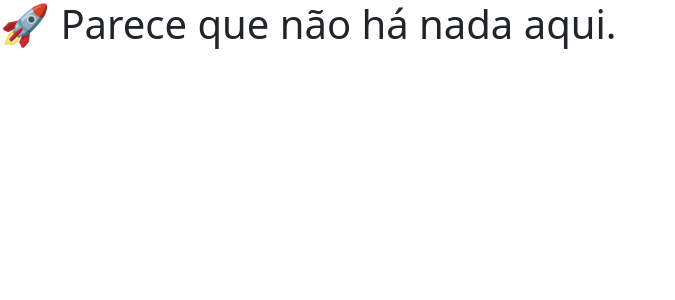
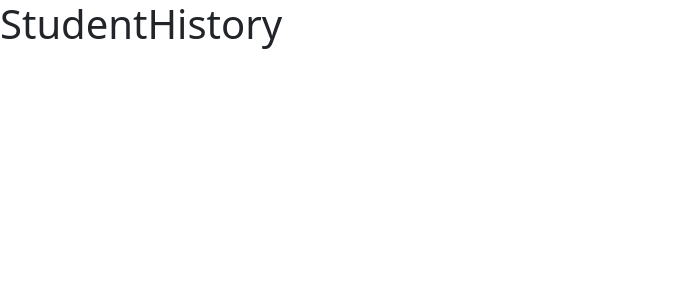
Before and after one commit to gabrielsarubo/myapp, a React (Create React App) app: page /student/history in a window 1280 px wide. Shown: the top 300 px of the page, without its empty margins (0-675 px from the left). Built offline with nearby package versions, Linux system fonts and the light colour scheme.

Commit message:
set up Student routes

```diff
--- a/src/App.js
+++ b/src/App.js
@@ -1,7 +1,12 @@
 import { BrowserRouter, Routes, Route, Navigate } from 'react-router-dom'
-// Pages
+// Auth Pages
 import SignIn from './pages/SignIn'
 import SignUp from './pages/SignUp'
+// Student pages
+import StudentHome from './pages/StudentHome'
+import StudentHistory from './pages/StudentHistory'
+import StudentProfile from './pages/StudentProfile'
+// Other pages
 import NotFound from './pages/NotFound'
 
 const App = () => {
@@ -9,8 +14,13 @@ const App = () => {
     <BrowserRouter>
       <Routes>
         <Route path='/' element={<Navigate to='/signin' replace />} />
+        {/* Auth routes */}
         <Route path='/signin' element={<SignIn />} />
         <Route path='/signup' element={<SignUp />} />
+        {/* Student routes */}
+        <Route path='/student' element={<StudentHome />} />
+        <Route path='/student/history' element={<StudentHistory />} />
+        <Route path='/student/profile' element={<StudentProfile />} />
         <Route path='*' element={<NotFound />} />
       </Routes>
     </BrowserRouter>
--- /dev/null
+++ b/src/pages/StudentHistory/index.js
@@ -0,0 +1,9 @@
+import './index.css'
+
+const StudentHistory = () => {
+  return (
+    <h1>StudentHistory</h1>
+  )
+}
+
+export default StudentHistory
--- /dev/null
+++ b/src/pages/StudentProfile/index.js
@@ -0,0 +1,9 @@
+import './index.css'
+
+const StudentProfile = () => {
+  return (
+    <h1>StudentProfile</h1>
+  )
+}
+
+export default StudentProfile
```
Also changed, not shown: src/pages/StudentHistory/index.css (added), src/pages/StudentProfile/index.css (added).
